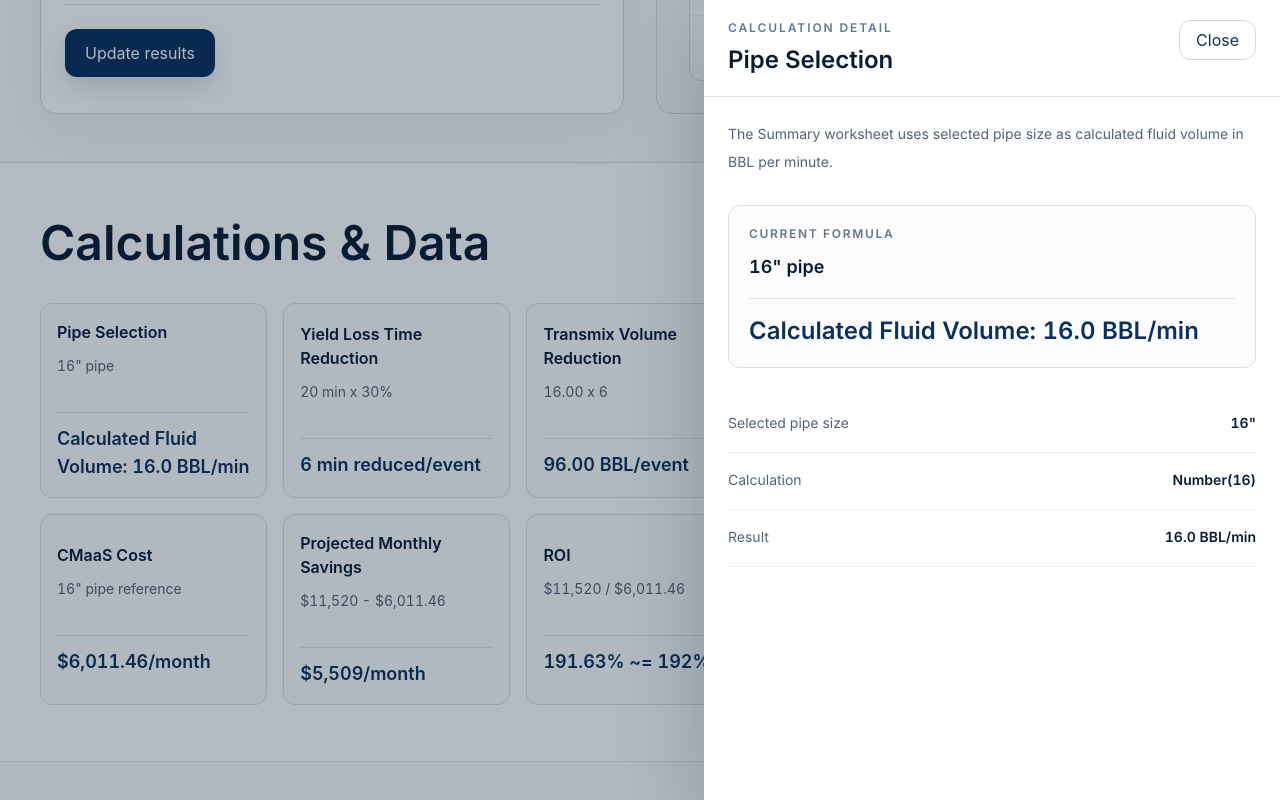
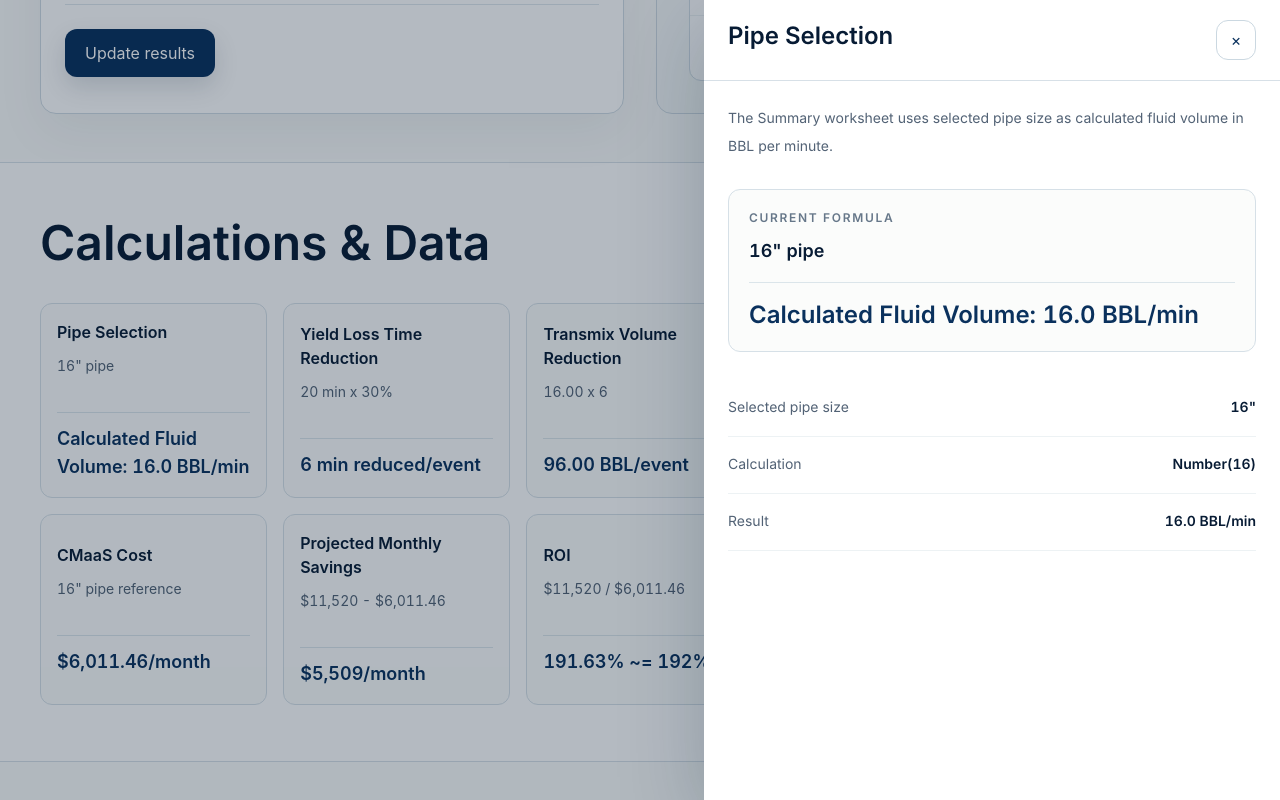
Before and after one commit to gibsonmade/PST-Calculator, a React (Vite) app: page / in a window 1280 px wide. Both pictures are taken after a click on the button 153 px from the left and 1314 px from the top of the page. Shown: the part 914-1714 px from the top of the page. Built offline with nearby package versions, Linux system fonts and the light colour scheme.

Commit message:
Polish calculation drawer interaction

```diff
--- a/src/App.jsx
+++ b/src/App.jsx
@@ -612,7 +612,7 @@ function CalculationStep({ step, onOpen }) {
     <button
       type="button"
       onClick={onOpen}
-      className="relative min-h-40 rounded-xl border border-[#d6e0e7] bg-[#fbfcfb] p-4 text-left transition-[border-color,background-color,transform] duration-150 hover:border-[#93b5c9] hover:bg-white active:scale-[0.96]"
+      className="relative min-h-40 cursor-pointer rounded-xl border border-[#d6e0e7] bg-[#fbfcfb] p-4 text-left transition-[border-color,background-color,transform] duration-150 hover:border-[#93b5c9] hover:bg-white active:scale-[0.96]"
     >
       <h3 className="text-base font-semibold">{step.title}</h3>
       <p className="mt-3 min-h-10 text-sm leading-5 text-[#526275] tabular-nums">
@@ -626,6 +626,17 @@ function CalculationStep({ step, onOpen }) {
 }
 
 function CalculationDrawer({ step, onClose }) {
+  useEffect(() => {
+    if (!step) return undefined;
+
+    const previousOverflow = document.body.style.overflow;
+    document.body.style.overflow = "hidden";
+
+    return () => {
+      document.body.style.overflow = previousOverflow;
+    };
+  }, [step]);
+
   if (!step) return null;
 
   return (
@@ -644,12 +655,9 @@ function CalculationDrawer({ step, onClose }) {
         <div className="border-b border-[#d7e0e7] px-6 py-5">
           <div className="flex items-start justify-between gap-5">
             <div>
-              <p className="text-xs font-semibold tracking-[0.16em] text-[#667789]">
-                CALCULATION DETAIL
-              </p>
               <h2
                 id="calculation-drawer-title"
-                className="mt-2 text-2xl font-semibold text-[#071b34]"
+                className="text-2xl font-semibold text-[#071b34]"
               >
                 {step.title}
               </h2>
@@ -657,9 +665,10 @@ function CalculationDrawer({ step, onClose }) {
             <button
               type="button"
               onClick={onClose}
-              className="min-h-10 rounded-xl border border-[#cbd8e1] px-4 text-sm font-semibold text-[#0a315d] transition-[border-color,background-color,transform] duration-150 hover:border-[#93b5c9] hover:bg-[#f4f7f8] active:scale-[0.96]"
+              aria-label="Close calculation detail"
+              className="flex min-h-10 min-w-10 items-center justify-center rounded-xl border border-[#cbd8e1] px-3 text-2xl font-light leading-none text-[#0a315d] transition-[border-color,background-color,transform] duration-150 hover:border-[#93b5c9] hover:bg-[#f4f7f8] active:scale-[0.96]"
             >
-              Close
+              ×
             </button>
           </div>
         </div>
```
